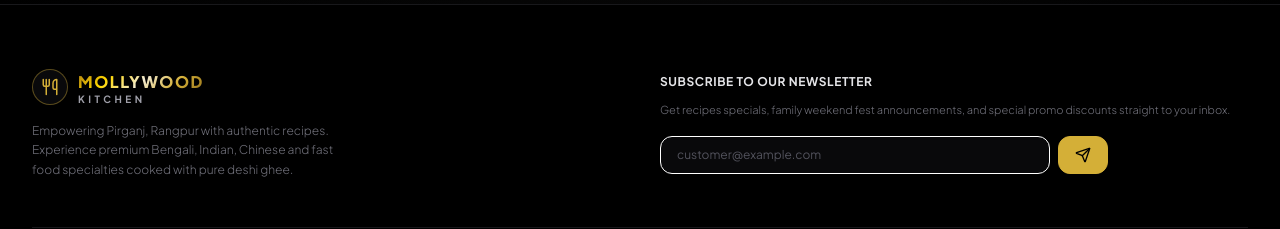
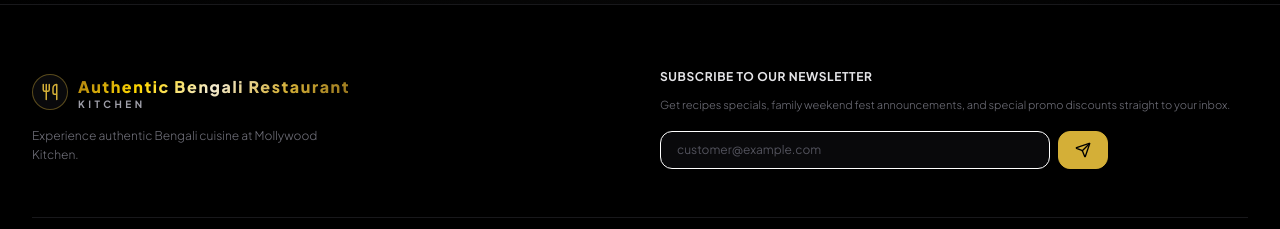
Before and after one commit to SajeebTheAnalyst/The-Mollywood-Kitchen, a React (Vite) app: page / in a window 1280 px wide. Shown: the part 5988-6217 px from the top of the page. Built offline with nearby package versions, Linux system fonts and the light colour scheme; no server answers; the database is empty.

Commit message:
Supabase CMS integration

```diff
--- a/src/admin/LoginView.tsx
+++ b/src/admin/LoginView.tsx
@@ -51,10 +51,39 @@ export default function LoginView() {
       });
 
       if (authError) {
-        setError(authError.message === 'Invalid login credentials'
-          ? 'Invalid email or password. Access denied.'
-          : authError.message);
-        showToast('Login failed.', 'error');
+        // If login fails, check if this is the authorized email and try to sign up (provision)
+        if (authError.message === 'Invalid login credentials' && email.trim().toLowerCase() === authorizedEmail) {
+          const { data: signUpData, error: signUpError } = await supabase.auth.signUp({
+            email: email.trim().toLowerCase(),
+            password: password,
+            options: {
+              data: {
+                role: 'owner',
+                full_name: 'Owner Shuvo'
+              }
+            }
+          });
+
+          if (signUpError) {
+            setError(signUpError.message);
+            showToast('Setup failed. Please check Supabase dashboard.', 'error');
+          } else if (signUpData.user) {
+            // Check if email confirmation is required
+            if (signUpData.session) {
+              setIsLoggedIn(true);
+              setView('admin-dashboard');
+              showToast('Admin account created and logged in!', 'success');
+            } else {
+              setError('Account created! Please check your email inbox to confirm and activate your access.');
+              showToast('Confirmation email sent.', 'success');
+            }
+          }
+        } else {
+          setError(authError.message === 'Invalid login credentials'
+            ? 'Invalid email or password. Access denied.'
+            : authError.message);
+          showToast('Login failed.', 'error');
+        }
       } else if (data.user) {
         setIsLoggedIn(true);
         setView('admin-dashboard');
--- a/src/components/Footer.tsx
+++ b/src/components/Footer.tsx
@@ -9,7 +9,7 @@ interface FooterProps {
 export default function Footer({ setActiveTab }: FooterProps) {
   const [emailSubbed, setEmailSubbed] = useState(false);
   const [email, setEmail] = useState('');
-  const { setView } = useStore();
+  const { setView, websiteSettings, contactSettings } = useStore();
 
   const handleSub = (e: React.FormEvent) => {
     e.preventDefault();
@@ -38,8 +38,8 @@ export default function Footer({ setActiveTab }: FooterProps) {
   };
 
   const socialLinks = [
-    { icon: <Facebook className="h-4 w-4" />, href: 'https://facebook.com', label: 'Facebook' },
-    { icon: <Instagram className="h-4 w-4" />, href: 'https://instagram.com', label: 'Instagram' },
+    { icon: <Facebook className="h-4 w-4" />, href: contactSettings.facebook || 'https://facebook.com', label: 'Facebook' },
+    { icon: <Instagram className="h-4 w-4" />, href: contactSettings.instagram || 'https://instagram.com', label: 'Instagram' },
     { icon: <Youtube className="h-4 w-4" />, href: 'https://youtube.com', label: 'YouTube' },
     { icon: <svg className="h-4 w-4 fill-current" viewBox="0 0 24 24"><path d="M18.244 2.25h3.308l-7.227 8.26 8.502 11.24H16.17l-5.214-6.817L4.99 21.75H1.68l7.73-8.835L1.254 2.25H8.08l4.713 6.231zm-1.161 17.52h1.833L7.084 4.126H5.117z"/></svg>, href: 'https://x.com', label: 'X' },
   ];
@@ -54,23 +54,28 @@ export default function Footer({ setActiveTab }: FooterProps) {
           {/* Logo brand */}
           <div className="lg:col-span-5 text-left space-y-4">
             <div className="flex items-center space-x-2.5">
-              <div className="flex h-9 w-9 items-center justify-center rounded-full border border-gold/40 bg-zinc-950">
-                <Utensils className="h-4.5 w-4.5 text-gold" />
+              <div className="flex h-9 w-9 items-center justify-center rounded-full border border-gold/40 bg-zinc-950 overflow-hidden">
+                {websiteSettings.logo ? (
+                  <img src={websiteSettings.logo} alt="Logo" className="h-full w-full object-cover" />
+                ) : (
+                  <Utensils className="h-4.5 w-4.5 text-gold" />
+                )}
               </div>
               <div className="flex flex-col">
                 <span className="font-heading text-base font-black tracking-widest text-gold-metallic">
-                  MOLLYWOOD
+                  {websiteSettings.footerText || "MOLLYWOOD KITCHEN"}
                 </span>
-                <span className="font-sans text-[10px] font-bold tracking-[0.35em] text-zinc-400 leading-none">
-                  KITCHEN
+                <span className="font-sans text-[10px] font-bold tracking-[0.35em] text-zinc-400 leading-none uppercase">
+                  {contactSettings.restaurantName ? contactSettings.restaurantName.split(' ')[1] || "KITCHEN" : "KITCHEN"}
                 </span>
               </div>
             </div>
 
             <p className="text-xs text-zinc-500 font-light max-w-xs leading-relaxed">
-              Empowering Pirganj, Rangpur with authentic recipes. Experience premium Bengali, Indian, Chinese and fast food specialties cooked with pure deshi ghee.
+              {websiteSettings.seoDescription || "Empowering Pirganj, Rangpur with authentic recipes. Experience premium Bengali, Indian, Chinese and fast food specialties cooked with pure deshi ghee."}
             </p>
           </div>
+
 
           <div className="lg:col-span-1" />
 
```
